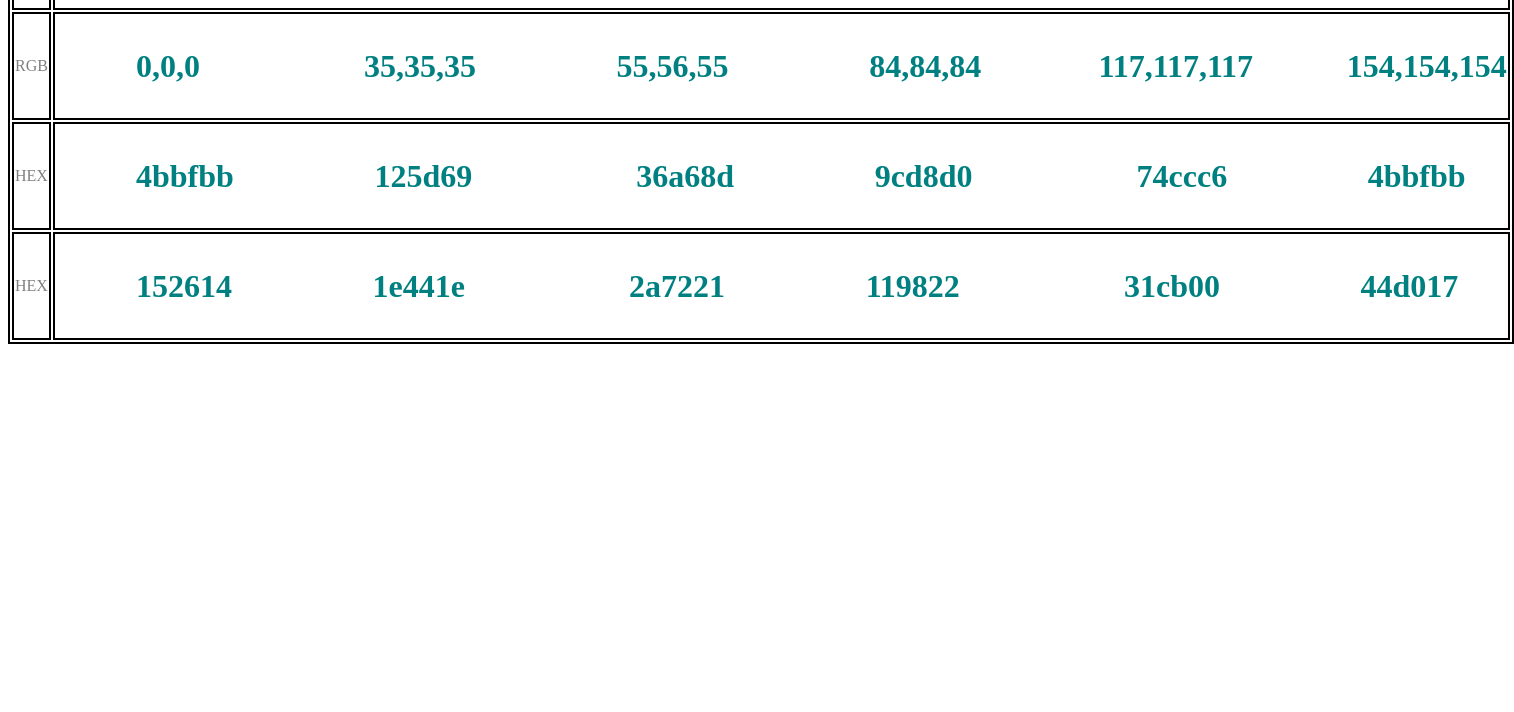
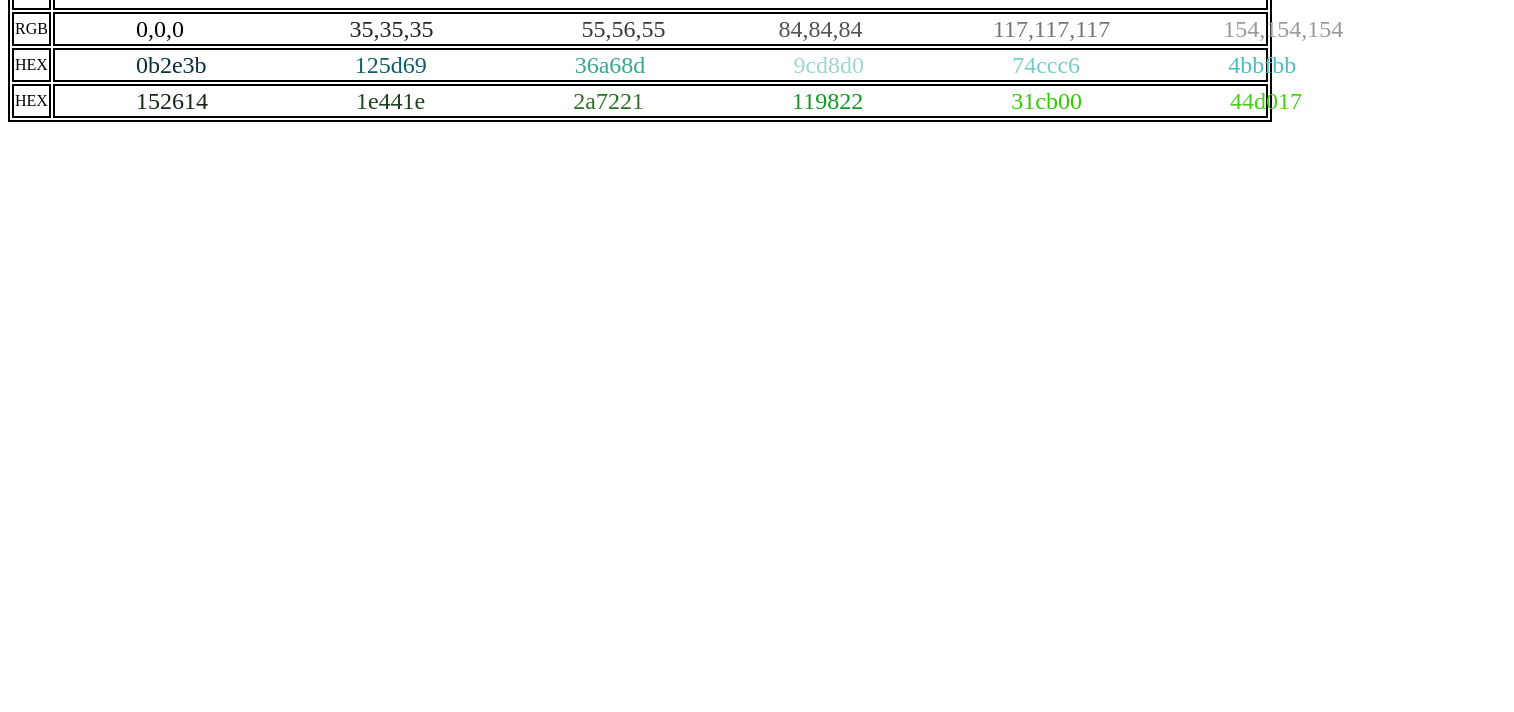
Before and after one commit to MatteoA-30201/Colors, a plain HTML site: page index.html in a window 1280 px wide. Shown: the part 88-800 px from the top of the page, 1514 px wide, since content can reach past the window. Drawn offline with Linux system fonts and the light colour scheme; a script that the page names is missing.

Commit message:
added color to each hex and rgb number

```diff
--- a/index.html
+++ b/index.html
@@ -12,7 +12,6 @@
     }
 
     th {
-      color: teal;
       text-align: center;
       border: 2px solid black;
     }
@@ -26,21 +25,24 @@
       width: 600px;
     }
 
-    p {
-      padding-bottom: 2x;
-      padding-right: 60%;
-      color: teal;
-      font-size: 200%;
+    div.Subject1 {
+      width: 600px;
     }
 
-    Div.Colorlist {
-      color: gray;
+    div.Subject2 {
+      width: 600px;
+    }
+
+    span {
+      padding-bottom: 2x;
+      padding-right: 10%;
+      font-size: 150%;
     }
   </style>
 </head>
 
 <body>
-  <div class="Colorlist">
+  <div>
     <table>
       <tr>
         <th></th>
@@ -53,27 +55,42 @@
         <td class="Subject">
           <!-- Coolors Palette Widget -->
           <script src="https://coolors.co/palette-widget/widget.js"></script>
-      <script data-id="05455165642294446">new CoolorsPaletteWidget("05455165642294446", ["000000","232323","373837","545454","757575","9a9a9a"]); </script>
-
-          <p style="padding-left: 80px;"><strong>0,0,0⠀⠀⠀⠀⠀⠀⠀35,35,35⠀⠀⠀⠀⠀⠀55,56,55⠀⠀⠀⠀⠀⠀84,84,84⠀⠀⠀⠀⠀117,117,117⠀⠀⠀⠀154,154,154</strong></p>
+          <script
+            data-id="05455165642294446">new CoolorsPaletteWidget("05455165642294446", ["000000", "232323", "373837", "545454", "757575", "9a9a9a"]);</script>
+          <!--Span tag not working-->
+          <div style="padding-left: 80px;">
+            <span style="color: rgb(0,0,0);">0,0,0</span><span style="color: rgb(35,35,35);">⠀⠀⠀35,35,35</span><span style="color: rgb(55,56,55);">⠀⠀55,56,55</span><span style="color: rgb(84,84,84);">84,84,84</span><span style="color: rgb(117,117,117);">⠀117,117,117</span><span style="color: rgb(154,154,154);">154,154,154</span></div>
+          <!--Span tag not working-->
         </td>
       </tr>
       <tr>
         <td style="width: 10px;">HEX</td>
-        <td class="Subject">
+        <td class="Subject1">
           <!-- Coolors Palette Widget -->
           <script src="https://coolors.co/palette-widget/widget.js"></script>
-      <script data-id="09670174868220689">new CoolorsPaletteWidget("09670174868220689", ["0b2e3b","125d69","36a68d","9cd8d0","74ccc6","4bbfbb"]); </script>
-          <p style="padding-left: 80px;"><strong>4bbfbb⠀⠀⠀⠀⠀⠀125d69⠀⠀⠀⠀⠀⠀⠀36a68d⠀⠀⠀⠀⠀⠀9cd8d0⠀⠀⠀⠀⠀⠀⠀74ccc6⠀⠀⠀⠀⠀⠀4bbfbb</strong></p>
+          <script
+            data-id="09670174868220689">new CoolorsPaletteWidget("09670174868220689", ["0b2e3b", "125d69", "36a68d", "9cd8d0", "74ccc6", "4bbfbb"]);</script>
+          <!--Span tag not working-->
+          <div style="padding-left: 80px;">
+            <span style="color: #0b2e3b;">0b2e3b</span><span style="color: #125d69;">⠀⠀125d69</span><span
+              style="color: #36a68d;">⠀⠀36a68d</span><span style="color: #9cd8d0;">⠀⠀9cd8d0</span><span
+              style="color: #74ccc6;">⠀⠀74ccc6</span><span style="color: #4bbfbb;">⠀⠀4bbfbb</span>
+          </div>
+          <!--Span tag not working-->
         </td>
       </tr>
       <tr>
         <td style="width: 10px;">HEX</td>
-        <td class="Subject">
+        <td class="Subject2">
           <!-- Coolors Palette Widget -->
           <script src="https://coolors.co/palette-widget/widget.js"></script>
-      <script data-id="08661254355243284">new CoolorsPaletteWidget("08661254355243284", ["152614","1e441e","2a7221","119822","31cb00","44d017"]); </script>
-          <p style="padding-left: 80px;"><strong>152614⠀⠀⠀⠀⠀⠀1e441e⠀⠀⠀⠀⠀⠀⠀2a7221⠀⠀⠀⠀⠀⠀119822⠀⠀⠀⠀⠀⠀⠀31cb00⠀⠀⠀⠀⠀⠀44d017</strong></p>
+          <script
+            data-id="08661254355243284">new CoolorsPaletteWidget("08661254355243284", ["152614", "1e441e", "2a7221", "119822", "31cb00", "44d017"]);</script>
+          <!--Span tag not working-->
+          <div style="padding-left: 80px;">
+            <span style="color: #152614;">152614</span><span style="color: #1e441e;">⠀⠀1e441e</span><span style="color: #2a7221;">⠀⠀2a7221</span><span style="color: #119822;">⠀⠀119822</span><span style="color: #31cb00;">⠀⠀31cb00</span><span style="color: #44d017;">⠀⠀44d017</span>
+          </div>
+          <!--Span tag not working-->
         </td>
       </tr>
     </table>
```
Lines whose indentation alone changed are shown as unchanged.
